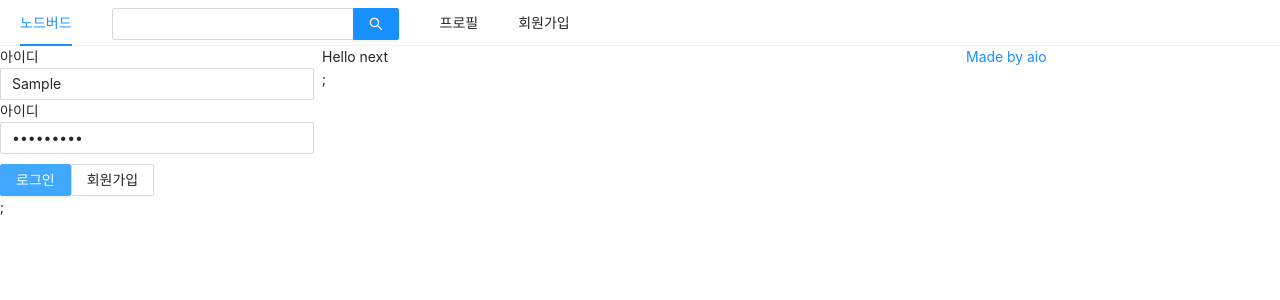
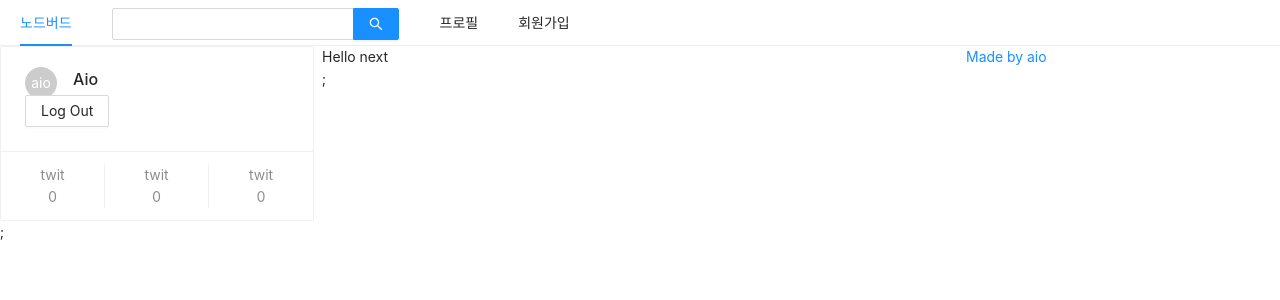
Before and after one commit to aio39/study-next-express-clone-twitter, a Next.js app: page / in a window 1280 px wide. Both pictures are taken after typing "Sample", "Sample123" into the empty fields and a click on the button "로그인". Shown: the top 300 px of the page. Built offline with nearby package versions, Linux system fonts and the light colour scheme.

Commit message:
#1 UserProfile

```diff
--- a/components/AppLayout.js
+++ b/components/AppLayout.js
@@ -44,7 +44,11 @@
       <Row gutter={8}>
         {/*  합을 24로 생각 antd grid 참고 */}
         <Col xs={24} md={6}>
-          {isLoggedIn ? <UserProfile /> : <LoginForm />}
+          {isLoggedIn ? (
+            <UserProfile setIsLoggedIn={setIsLoggedIn} />
+          ) : (
+            <LoginForm setIsLoggedIn={setIsLoggedIn} />
+          )}
         </Col>
         <Col xs={24} md={12}>
           {children}
--- a/components/LoginForm.js
+++ b/components/LoginForm.js
@@ -1,3 +1,4 @@
+/* eslint-disable react/prop-types */
 import { Button, Input } from 'antd';
 import Form from 'antd/lib/form/Form';
 import Link from 'next/link';
@@ -12,7 +13,11 @@
   margin-top: 10px;
 `;
 
-const LoginForm = () => {
+const FormWrapper = styled(Form)`
+  padding: 10px;
+`;
+
+const LoginForm = ({ setIsLoggedIn }) => {
   const [id, setId] = useState('');
   const [password, setPassword] = useState('');
 
@@ -31,17 +36,23 @@
     setPassword(e.target.value);
   }, []);
 
+  const onSubmitForm = useCallback(() => {
+    // NOTE e.preventDefault() antd에 기본으로 적용되어있음.
+    console.log(id, password);
+    setIsLoggedIn(true);
+  }, []);
   //   리턴 부분에서 다른 부분만  버츄얼돔으로 비교해서 다시 랜더링
   // state가 아닌 값은 참조값이라면 항상 다른 값으로 침.
   return (
-    <Form>
+    //   NOTE Form의 onFinish
+    <FormWrapper onFinish={onSubmitForm}>
       <div>
         <label htmlFor="user-id">아이디</label>
         <br />
         <Input name="user_id" value={id} onChange={onChangeId} required></Input>
       </div>
       <div>
-        <label htmlFor="user-password">아이디</label>
+        <label htmlFor="user-password">비밀번호</label>
         <br />
         <Input
           name="user_password"
@@ -61,7 +72,7 @@
           </a>
         </Link>
       </ButtonWrapper>
-    </Form>
+    </FormWrapper>
   );
 };
 
--- a/components/UserProfile.js
+++ b/components/UserProfile.js
@@ -1,6 +1,29 @@
-import React from 'react';
-const UserProfile = () => {
-  return <div></div>;
+import { Avatar, Button, Card } from 'antd';
+import React, { useCallback } from 'react';
+const UserProfile = ({ setIsLoggedIn }) => {
+  const onLogOut = useCallback(() => {
+    setIsLoggedIn(false);
+  }, []);
+
+  return (
+    <Card
+      actions={[
+        //  NOTE jsx의 배열에서는 key가 필수
+        <div key="twit">
+          twit <br />0
+        </div>,
+        <div key="followings">
+          twit <br />0
+        </div>,
+        <div key="followers">
+          twit <br />0
+        </div>,
+      ]}
+    >
+      <Card.Meta avatar={<Avatar>aio</Avatar>} title="Aio"></Card.Meta>
+      <Button onClick={onLogOut}>Log Out</Button>
+    </Card>
+  );
 };
 
 export default UserProfile;
```
